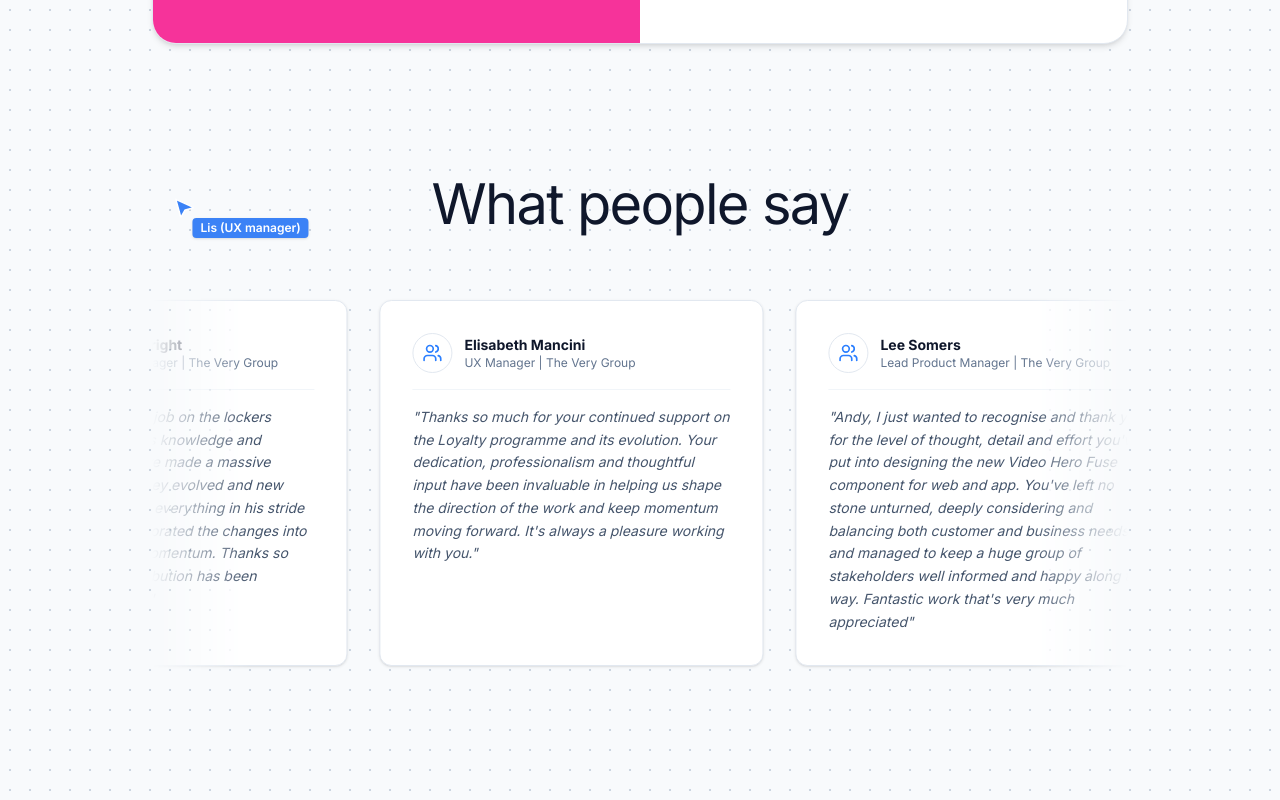
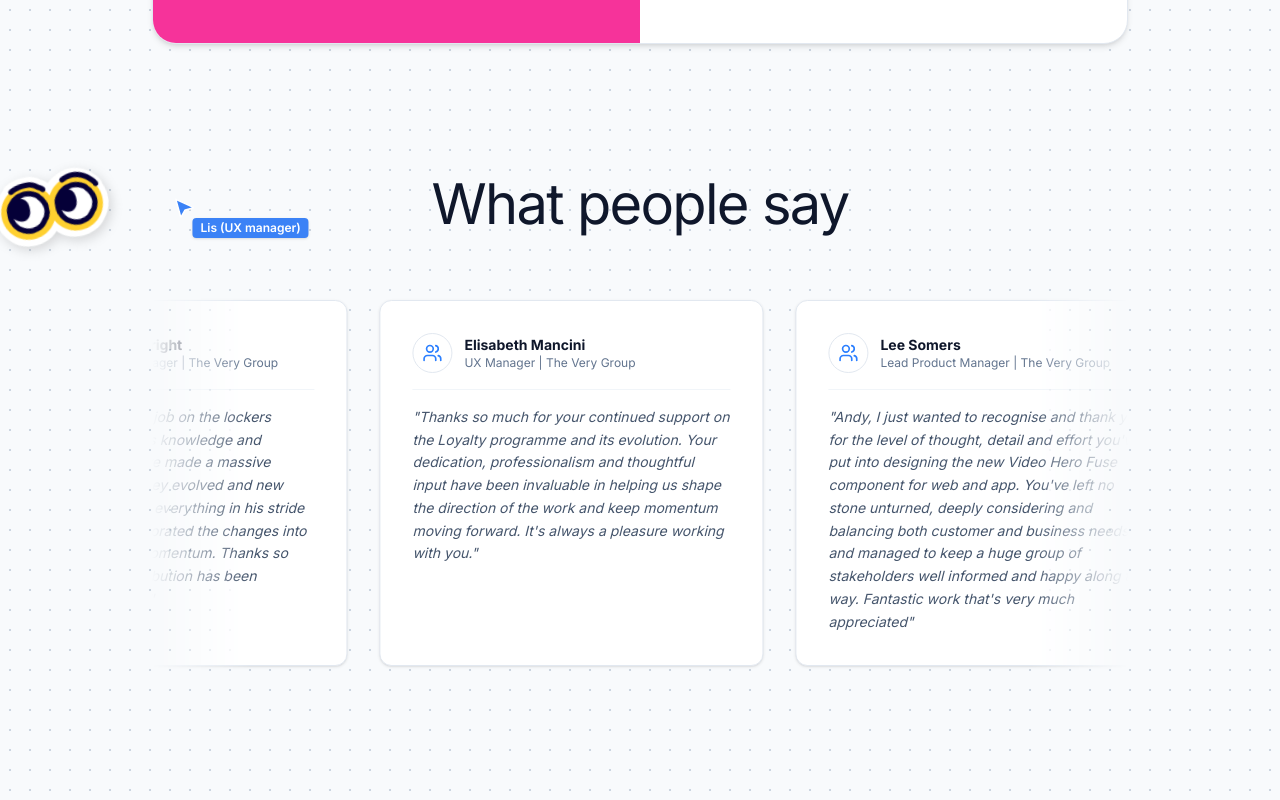
Before and after one commit to andrewleevey-ux/andrew-leevey-portfolio, a Next.js app: page / in a window 1280 px wide. Shown: the part 2720-3520 px from the top of the page. Built offline with nearby package versions, Linux system fonts and the light colour scheme.

Commit message:
feat: add look.svg sticker to Testimonials title
Co-authored-by: andrewleevey-ux <257649676+andrewleevey-ux@users.noreply.github.com>

```diff
--- a/app/page.tsx
+++ b/app/page.tsx
@@ -159,7 +159,16 @@ export default function Home() {
             delay={2}
           />
           <div className="flex items-center justify-center mb-12">
-            <h2 className="font-sans text-slate-900 text-center w-full" style={{ fontSize: '56px', fontWeight: 400, letterSpacing: '-0.03em', lineHeight: 1.15 }}>What people say</h2>
+            <div className="relative inline-block w-full">
+              <Image
+                src="/images/look.svg"
+                alt="Look Sticker"
+                width={120}
+                height={120}
+                className="absolute -top-6 left-[-60px] md:left-[-160px] z-10 w-[70px] md:w-[120px] -rotate-12 drop-shadow-[2px_4px_6px_rgba(0,0,0,0.15)]"
+              />
+              <h2 className="font-sans text-slate-900 text-center w-full" style={{ fontSize: '56px', fontWeight: 400, letterSpacing: '-0.03em', lineHeight: 1.15 }}>What people say</h2>
+            </div>
           </div>
 
           <div
--- a/components/GuestCursor.tsx
+++ b/components/GuestCursor.tsx
@@ -14,7 +14,6 @@ export default function GuestCursor() {
     const randomColor = COLORS[Math.floor(Math.random() * COLORS.length)];
     // eslint-disable-next-line react-hooks/set-state-in-effect
     setColor(randomColor);
-    // eslint-disable-next-line react-hooks/set-state-in-effect
     setMounted(true);
 
     const updatePosition = (e: MouseEvent) => {
```
